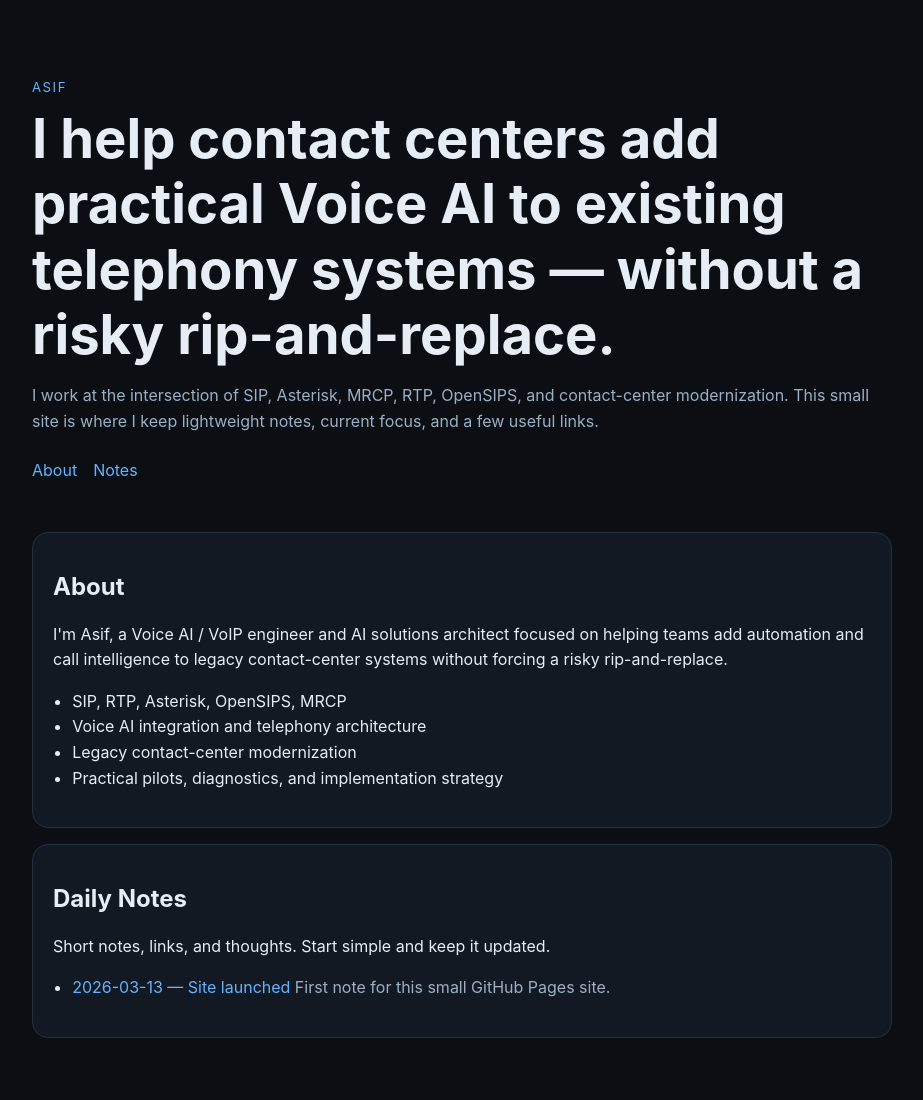
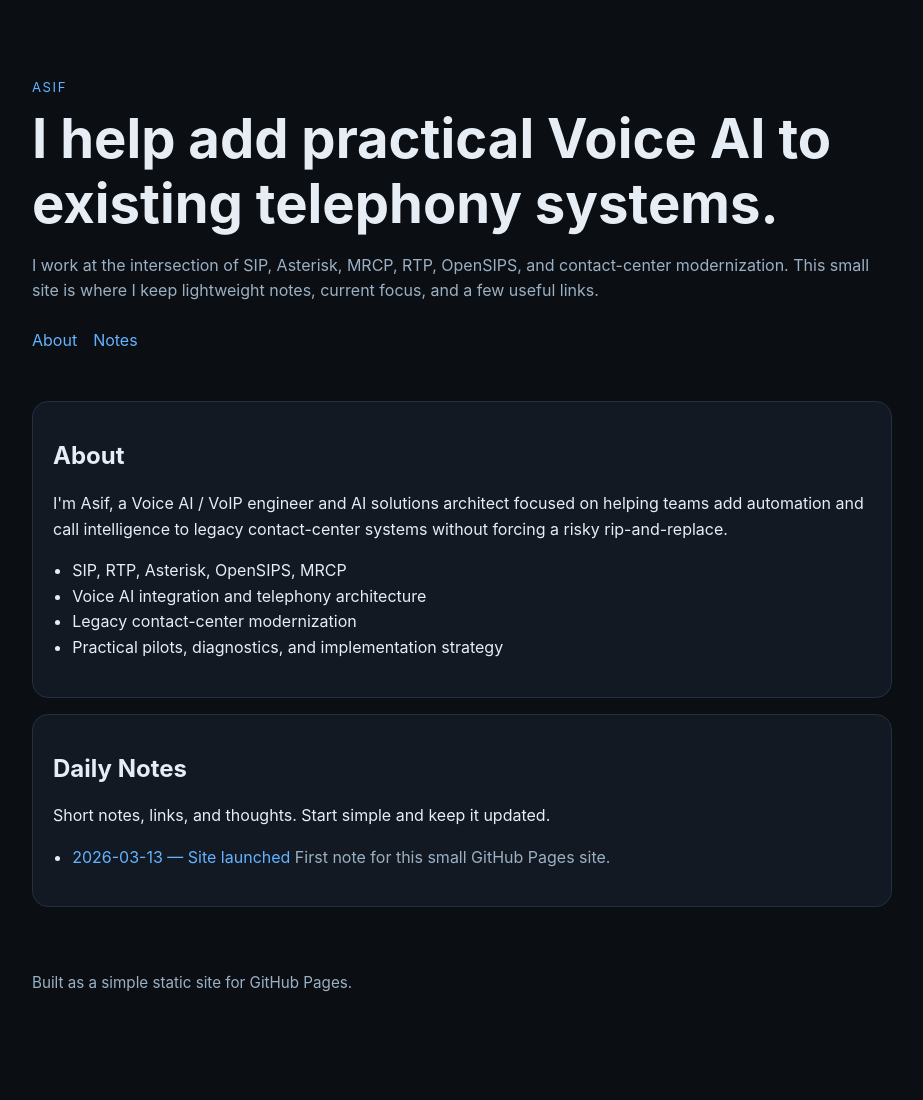
Before and after one commit to asifswork/asifswork.github.io, a plain HTML site: page index.html in a window 1280 px wide. Shown: the top 1100 px of the page, without its empty margins (178-1101 px from the left). After the commit the page ends 1074 px from the top, so only its background shows below. Drawn offline with Linux system fonts and the light colour scheme.

Commit message:
Simplify homepage headline

```diff
--- a/index.html
+++ b/index.html
@@ -10,7 +10,7 @@
   <body>
     <header class="wrap hero">
       <p class="eyebrow">Asif</p>
-      <h1>I help contact centers add practical Voice AI to existing telephony systems — without a risky rip-and-replace.</h1>
+      <h1>I help add practical Voice AI to existing telephony systems.</h1>
       <p class="lede">
         I work at the intersection of SIP, Asterisk, MRCP, RTP, OpenSIPS, and contact-center modernization.
         This small site is where I keep lightweight notes, current focus, and a few useful links.
```
